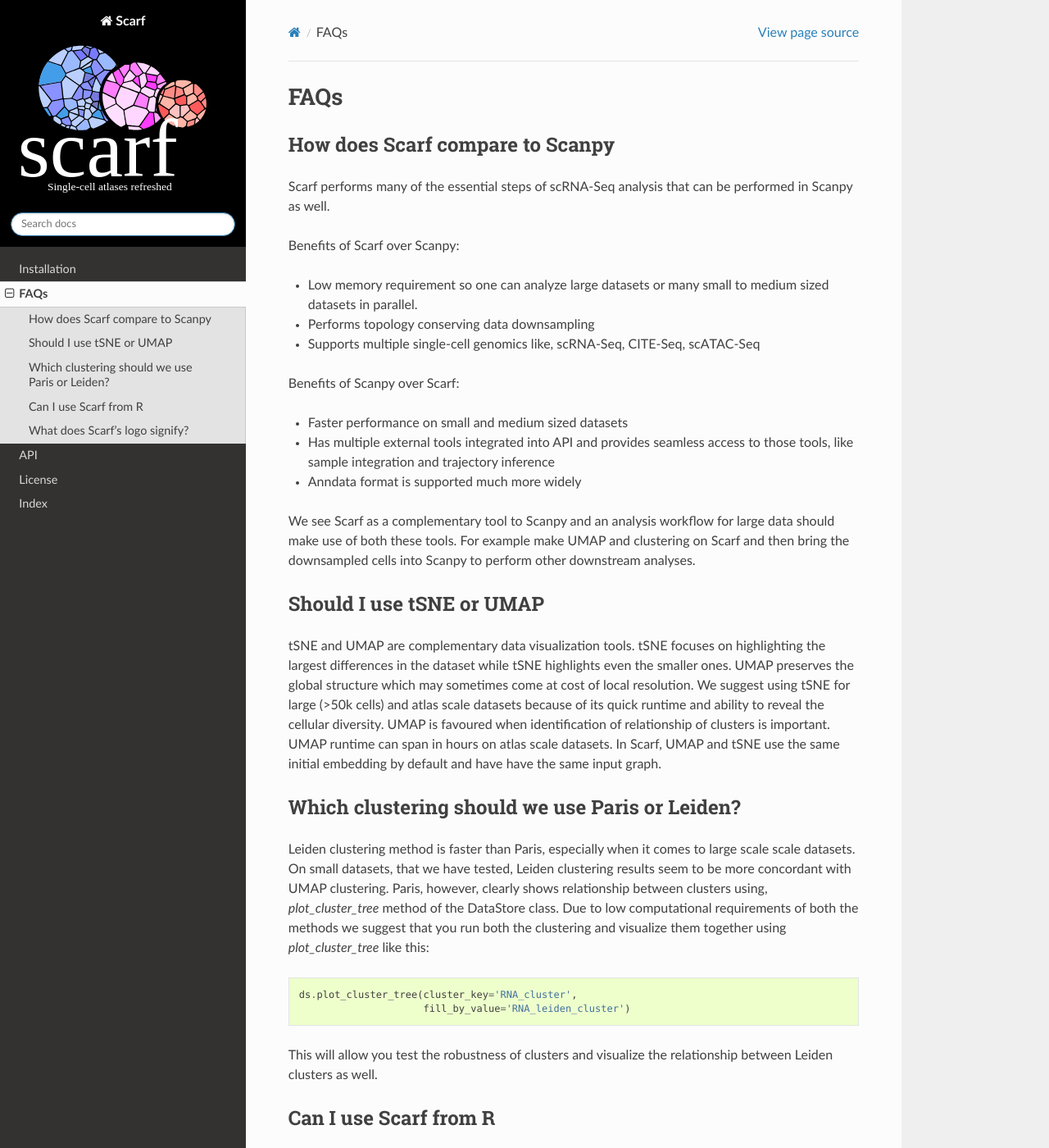
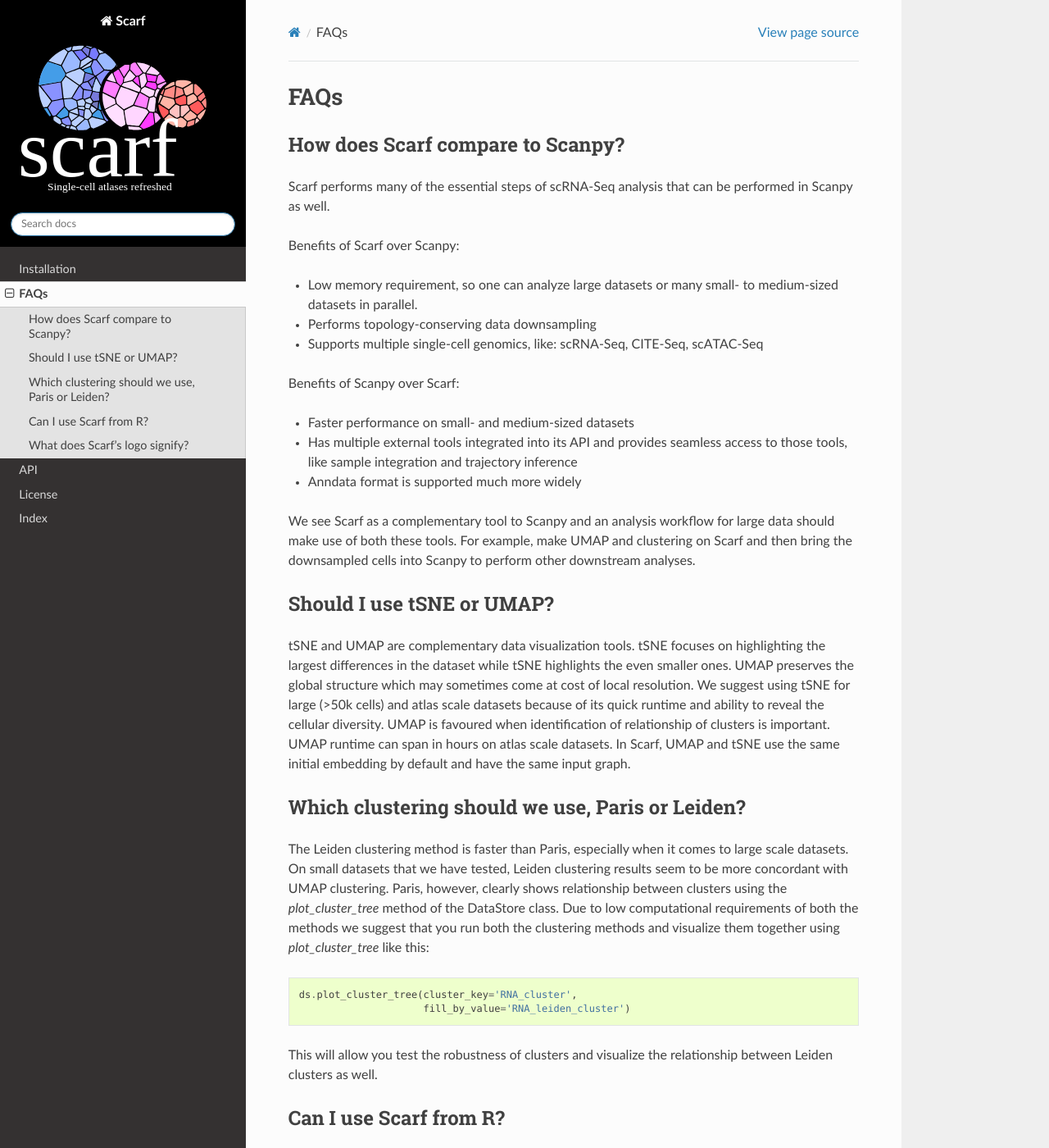
Before and after one commit to parashardhapola/scarf, a Sphinx documentation site: the page built from docs/source/faq.rst, in a window 1280 px wide and 1400 px high. Shown: the whole window at 82% size. Built offline with Sphinx 7.4.7 and the Read the Docs theme 2.0.0, drawn with Linux system fonts in a browser that asks for light colours; pages that are not in the unit, such as notebooks, are missing from menus; some of the changed text lies outside the part shown.

Commit message:
a few grammatical changes to docs

```diff
--- a/README.rst
+++ b/README.rst
@@ -12,10 +12,10 @@
 .. |IMG1| image:: docs/source/_static/scarf_logo.svg
     :width: 75%
 
-Scarf is a Python package to performs memory efficient analysis of single-cell genomics data.
+Scarf is a Python package that performs memory-efficient analysis of single-cell genomics data.
 
-- Analyze atlas scale datasets on your laptop (tested with upto 4 million cells)
-- Perform analysis of scATAC-Seq data (datasets with upto 700K cells with 1 million peaks tested) under 10 GB RAM
+- Analyze atlas scale datasets on your laptop (tested with up to 4 million cells)
+- Perform analysis of scATAC-Seq data (datasets with up to 700K cells with 1 million peaks tested) under 10 GB RAM
 - Make parallel implementations of UMAP and tSNE (SG-tSNE) for quick cell embedding
 - Perform hierarchical clustering that gives interpretable cluster relationships
 - Sub-sample highly representative cells using state-of-the-art TopACeDo method
--- a/docs/source/faq.rst
+++ b/docs/source/faq.rst
@@ -2,43 +2,43 @@
 FAQs
 ====
 
-How does Scarf compare to Scanpy
---------------------------------
+How does Scarf compare to Scanpy?
+---------------------------------
 Scarf performs many of the essential steps of scRNA-Seq analysis that can be performed in Scanpy as well.
 
 Benefits of Scarf over Scanpy:
 
-- Low memory requirement so one can analyze large datasets or many small to medium sized datasets in parallel.
-- Performs topology conserving data downsampling
-- Supports multiple single-cell genomics like, scRNA-Seq, CITE-Seq, scATAC-Seq
+- Low memory requirement, so one can analyze large datasets or many small- to medium-sized datasets in parallel.
+- Performs topology-conserving data downsampling
+- Supports multiple single-cell genomics, like: scRNA-Seq, CITE-Seq, scATAC-Seq
 
 Benefits of Scanpy over Scarf:
 
-- Faster performance on small and medium sized datasets
-- Has multiple external tools integrated into API and provides seamless access to those tools, like sample integration
+- Faster performance on small- and medium-sized datasets
+- Has multiple external tools integrated into its API and provides seamless access to those tools, like sample integration
   and trajectory inference
 - Anndata format is supported much more widely
 
 We see Scarf as a complementary tool to Scanpy and an analysis workflow for large data should make use of both these
-tools. For example make UMAP and clustering on Scarf and then bring the downsampled cells into Scanpy to perform other
+tools. For example, make UMAP and clustering on Scarf and then bring the downsampled cells into Scanpy to perform other
 downstream analyses.
 
-Should I use tSNE or UMAP
--------------------------
+Should I use tSNE or UMAP?
+--------------------------
 tSNE and UMAP are complementary data visualization tools. tSNE focuses on highlighting the largest differences in the
-dataset while tSNE highlights even the smaller ones. UMAP preserves the global structure which may sometimes come at
+dataset while tSNE highlights the even smaller ones. UMAP preserves the global structure which may sometimes come at
 cost of local resolution. We suggest using tSNE for large (>50k cells) and atlas scale datasets because of its quick
 runtime and ability to reveal the cellular diversity. UMAP is favoured when identification of relationship of clusters
 is important. UMAP runtime can span in hours on atlas scale datasets. In Scarf, UMAP and tSNE use the same initial
-embedding by default and have have the same input graph.
+embedding by default and have the same input graph.
 
 
-Which clustering should we use Paris or Leiden?
------------------------------------------------
-Leiden clustering method is faster than Paris, especially when it comes to large scale scale datasets. On small
-datasets, that we have tested, Leiden clustering results seem to be more concordant with UMAP clustering. Paris,
-however, clearly shows relationship between clusters using, `plot_cluster_tree` method of the DataStore class. Due to
-low computational requirements of both the methods we suggest that you run both the clustering and visualize them
+Which clustering should we use, Paris or Leiden?
+------------------------------------------------
+The Leiden clustering method is faster than Paris, especially when it comes to large scale datasets. On small
+datasets that we have tested, Leiden clustering results seem to be more concordant with UMAP clustering. Paris,
+however, clearly shows relationship between clusters using the `plot_cluster_tree` method of the DataStore class. Due to
+low computational requirements of both the methods we suggest that you run both the clustering methods and visualize them
 together using `plot_cluster_tree` like this::
 
     ds.plot_cluster_tree(cluster_key='RNA_cluster',
@@ -47,14 +47,14 @@ together using `plot_cluster_tree` like this::
 This will allow you test the robustness of clusters and visualize the relationship between Leiden clusters as well.
 
 
-Can I use Scarf from R
-----------------------
+Can I use Scarf from R?
+-----------------------
 Unfortunately, not yet! Please let the developers know if you would like to create an R API for Scarf.
 
 
 What does Scarf's logo signify?
 -------------------------------
-Scarf's logo is highly inspired by Human Cell Atlas's logo.
-Scarf' logo is composed of three circular fields each composed of Voronoi cells representing atlas-scale datasets
+Scarf's logo is highly inspired by the Human Cell Atlas's logo.
+Scarf's logo is composed of three circular fields, each composed of Voronoi cells representing atlas-scale datasets
 composed of multiple cell types. The arrangement of these 'atlases' symbolizes Scarf's ability to downsample and
 integrate them.
```
